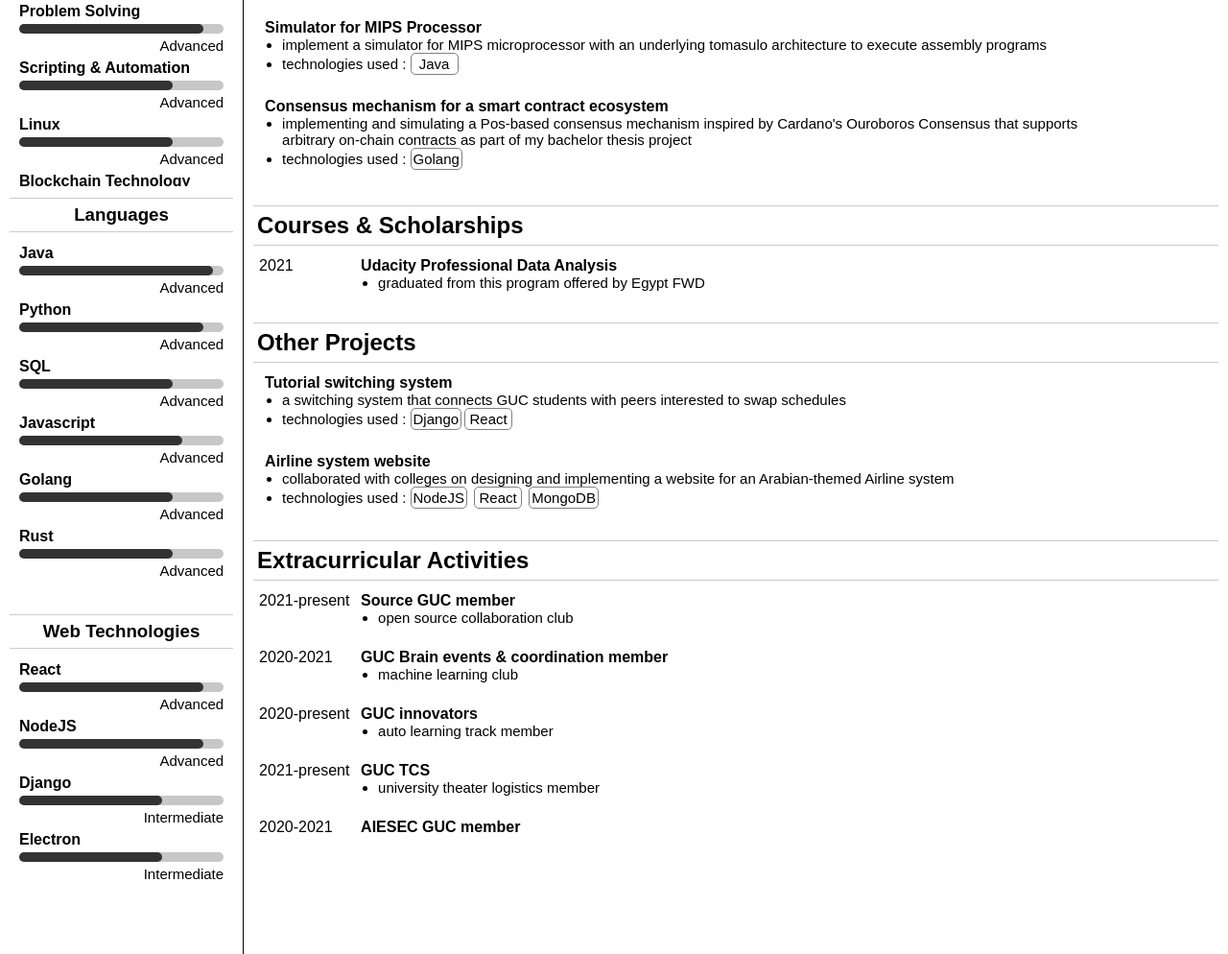
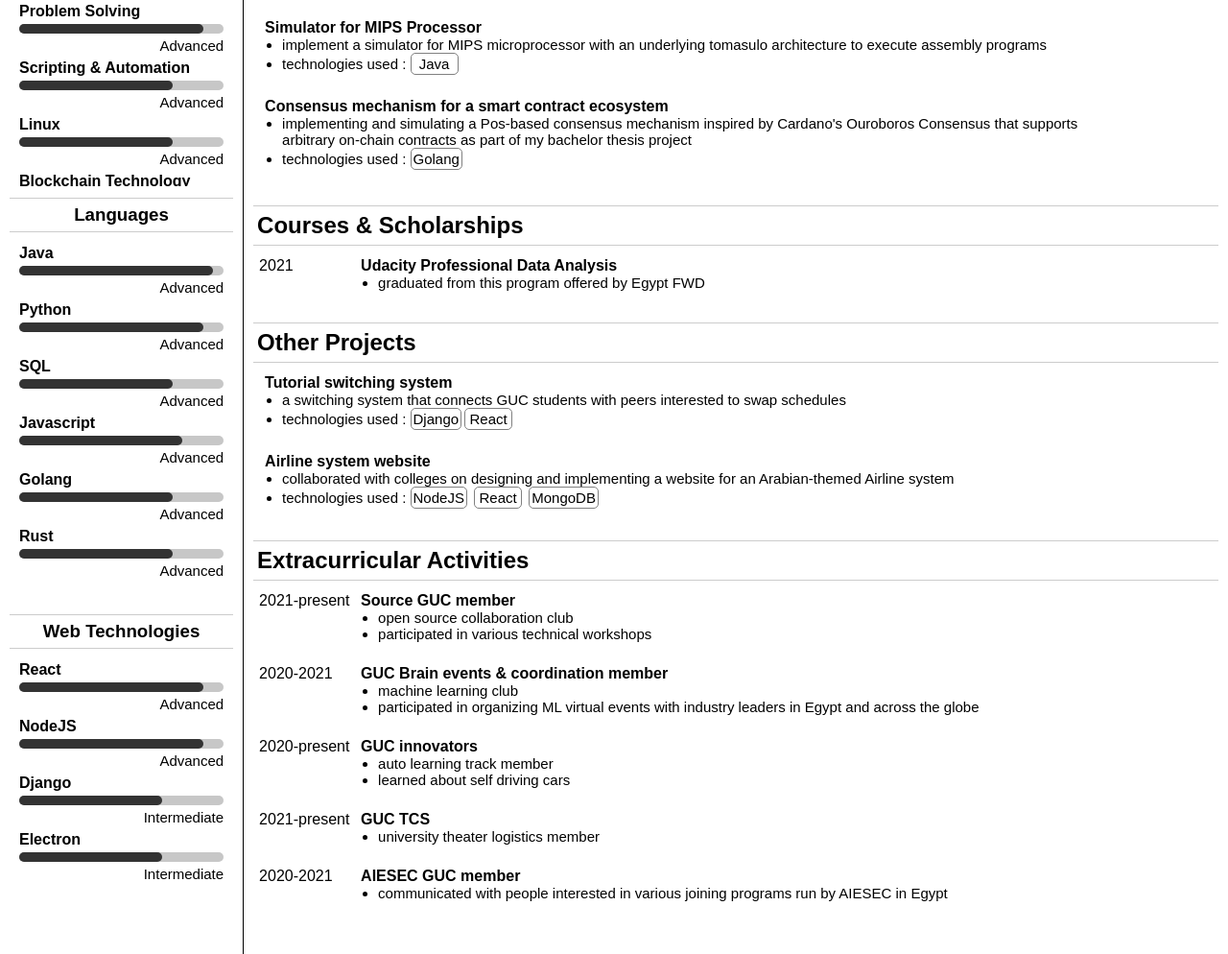
Before and after one commit to husseljoo/resume, a plain HTML site: page index.html in a window 1280 px wide. Shown: the part 606-1600 px from the top of the page at 96% size. Drawn offline with Linux system fonts and the light colour scheme; a web font is replaced by a local one.

Commit message:
updates in extracurr

```diff
--- a/index.html
+++ b/index.html
@@ -597,6 +597,7 @@
               <p><strong>Source GUC member</strong></p>
               <ul>
                 <li>open source collaboration club</li>
+                <li>participated in various technical workshops</li>
               </ul>
             </div>
           </div>
@@ -607,6 +608,10 @@
               <p><strong>GUC Brain events & coordination member</strong></p>
               <ul>
                 <li>machine learning club</li>
+                <li>
+                  participated in organizing ML virtual events with industry
+                  leaders in Egypt and across the globe
+                </li>
               </ul>
             </div>
           </div>
@@ -616,6 +621,7 @@
               <p><strong>GUC innovators</strong></p>
               <ul>
                 <li>auto learning track member</li>
+                <li>learned about self driving cars</li>
               </ul>
             </div>
           </div>
@@ -632,6 +638,12 @@
             <div class="date">2020-2021</div>
             <div class="desc">
               <p><strong>AIESEC GUC member</strong></p>
+              <ul>
+                <li>
+                  communicated with people interested in various joining
+                  programs run by AIESEC in Egypt
+                </li>
+              </ul>
             </div>
           </div>
         </div>
```
